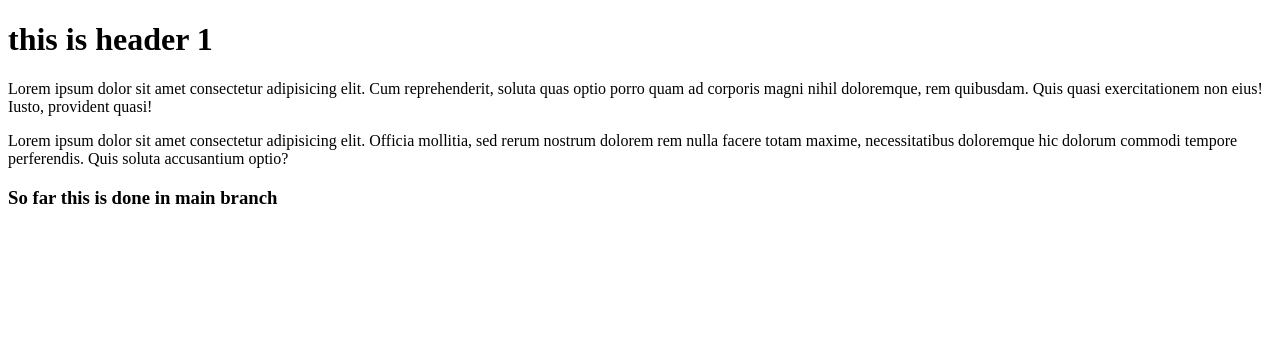
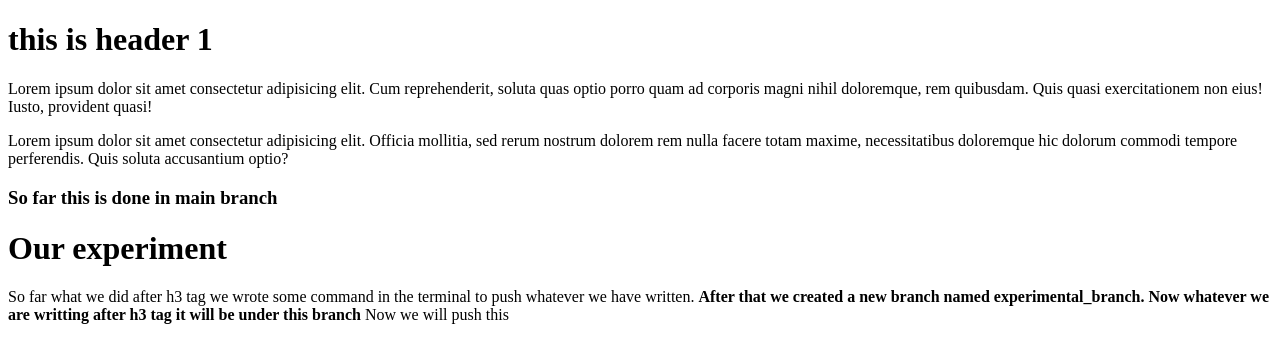
Before and after one commit to tasin1010/git-experiment, a plain HTML site: page index.html in a window 1280 px wide. Drawn offline with Linux system fonts and the light colour scheme.

Commit message:
second commit

```diff
--- a/index.html
+++ b/index.html
@@ -12,5 +12,8 @@
 
     <p>Lorem ipsum dolor sit amet consectetur adipisicing elit. Officia mollitia, sed rerum nostrum dolorem rem nulla facere totam maxime, necessitatibus doloremque hic dolorum commodi tempore perferendis. Quis soluta accusantium optio?</p>
     <h3>So far this is done in main branch</h3>
+
+    <h1>Our experiment</h1>
+    <p>So far what we did after h3 tag we wrote some command in the terminal to push whatever we have written. <strong>After that we created a new branch named experimental_branch. Now whatever we are writting after h3 tag it will be under this branch</strong> Now we will push this </p>
 </body>
 </html>
```
